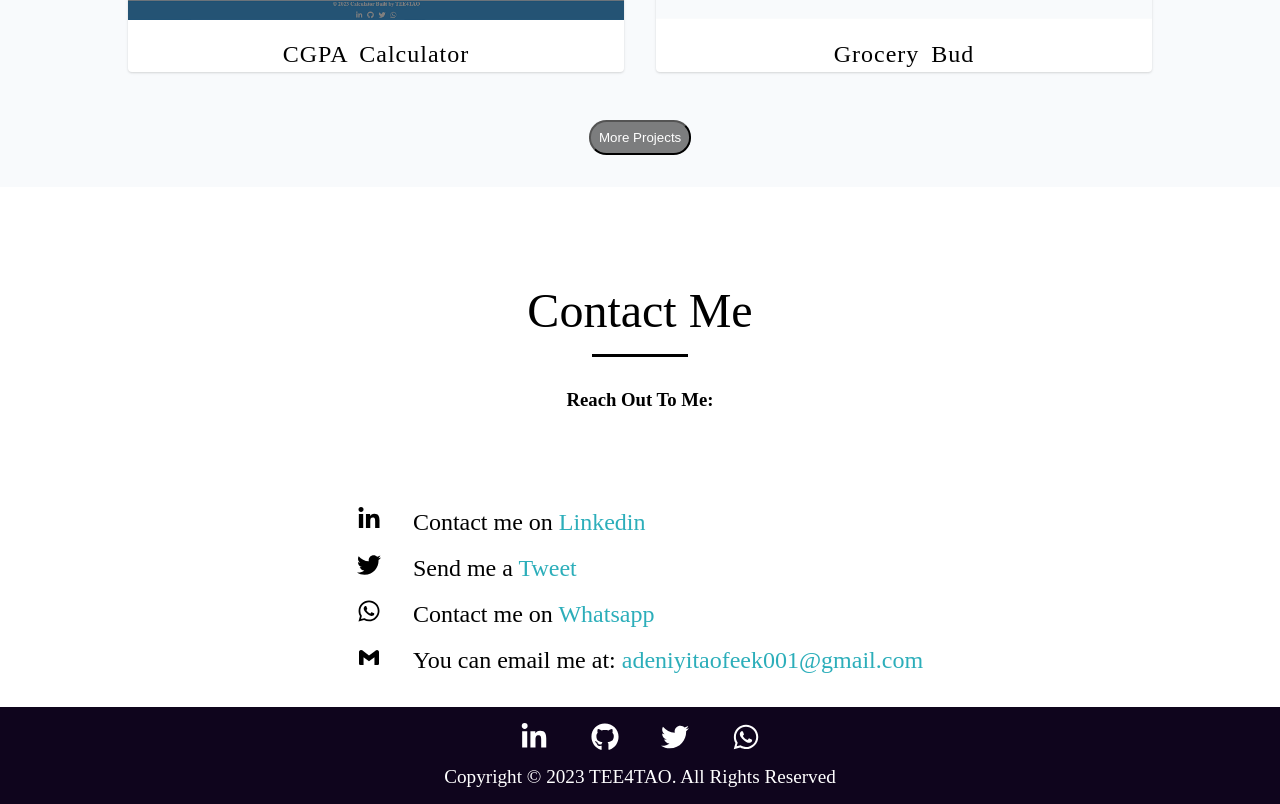
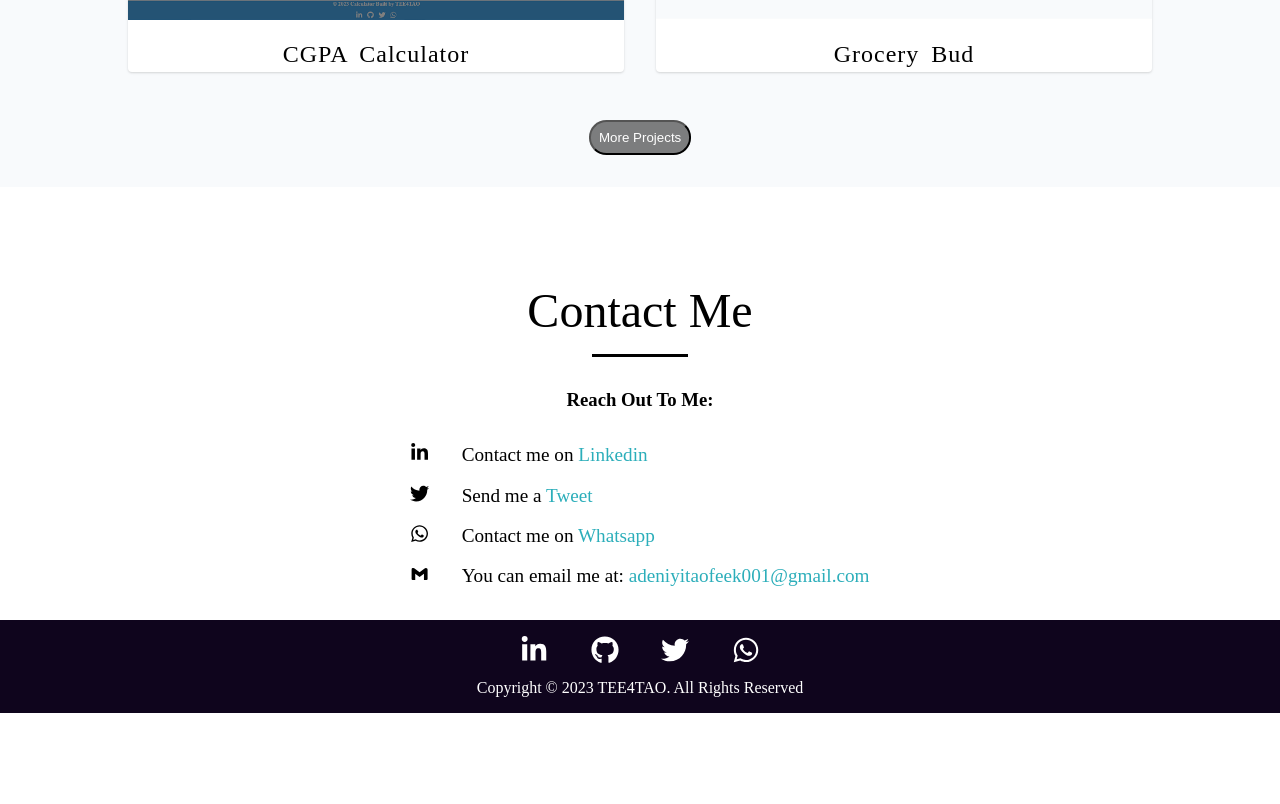
Before and after one commit to tee4tao/My-Portfolio, a React (Vite) app: page / in a window 1280 px wide. Shown: the part 1945-2749 px from the top of the page. After the commit the page ends 2658 px from the top, so only its background shows below. Built offline with nearby package versions, Linux system fonts and the light colour scheme.

Commit message:
minor changes

```diff
--- a/src/index.css
+++ b/src/index.css
@@ -713,19 +713,20 @@ contact
 }
 .contact-details h3 {
   text-transform: capitalize;
-  margin-bottom: 1rem;
+  /* margin-bottom: 1rem; */
 }
 .social-container {
   display: flex;
   flex-direction: column;
   gap: 1rem;
-  margin-top: 5rem;
+  /* margin-top: 5rem; */
+  margin-top: 2rem;
 }
 .social {
   display: flex;
   justify-content: start;
   align-items: center;
-  font-size: 1.5rem;
+  font-size: 1.2rem;
   gap: 2rem;
   /* flex-wrap: wrap; */
   word-break: break-all;
@@ -785,7 +786,7 @@ footer {
 }
 .footer-details {
   color: white;
-  font-size: 1.2rem;
+  font-size: 1rem;
   text-transform: capitalize;
 }
 .about-stack span,
```
